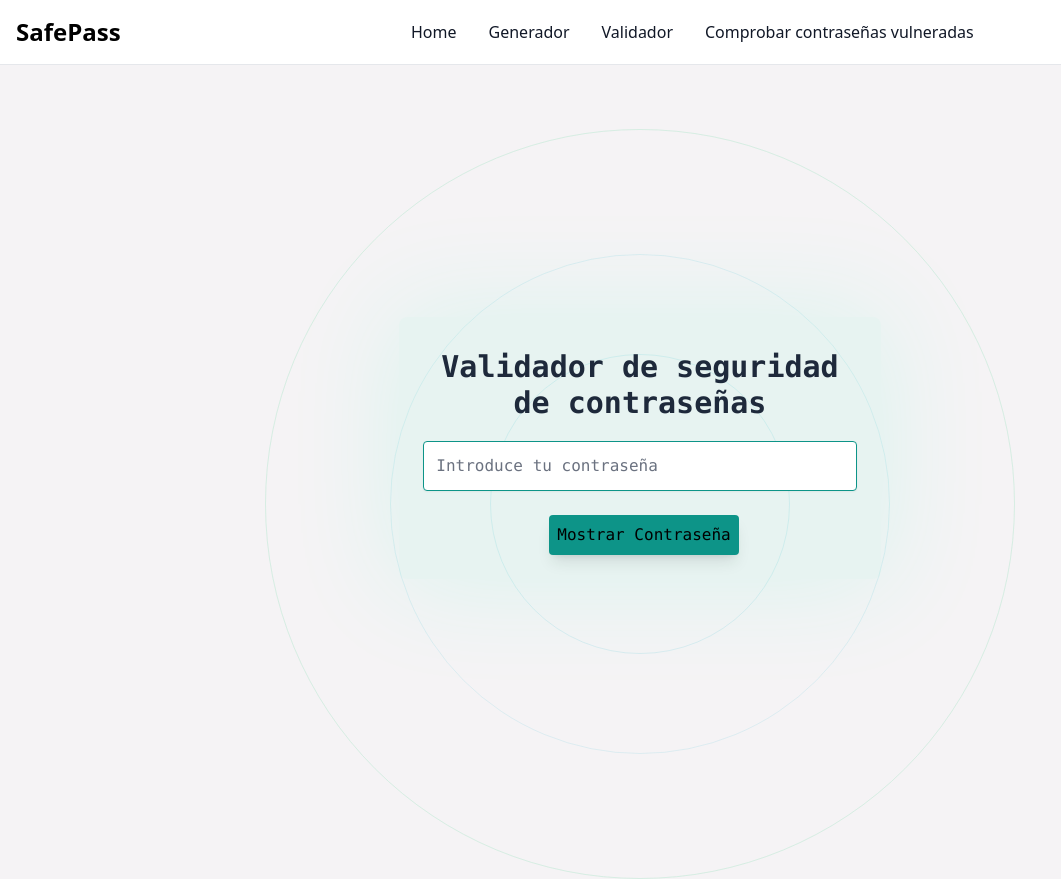
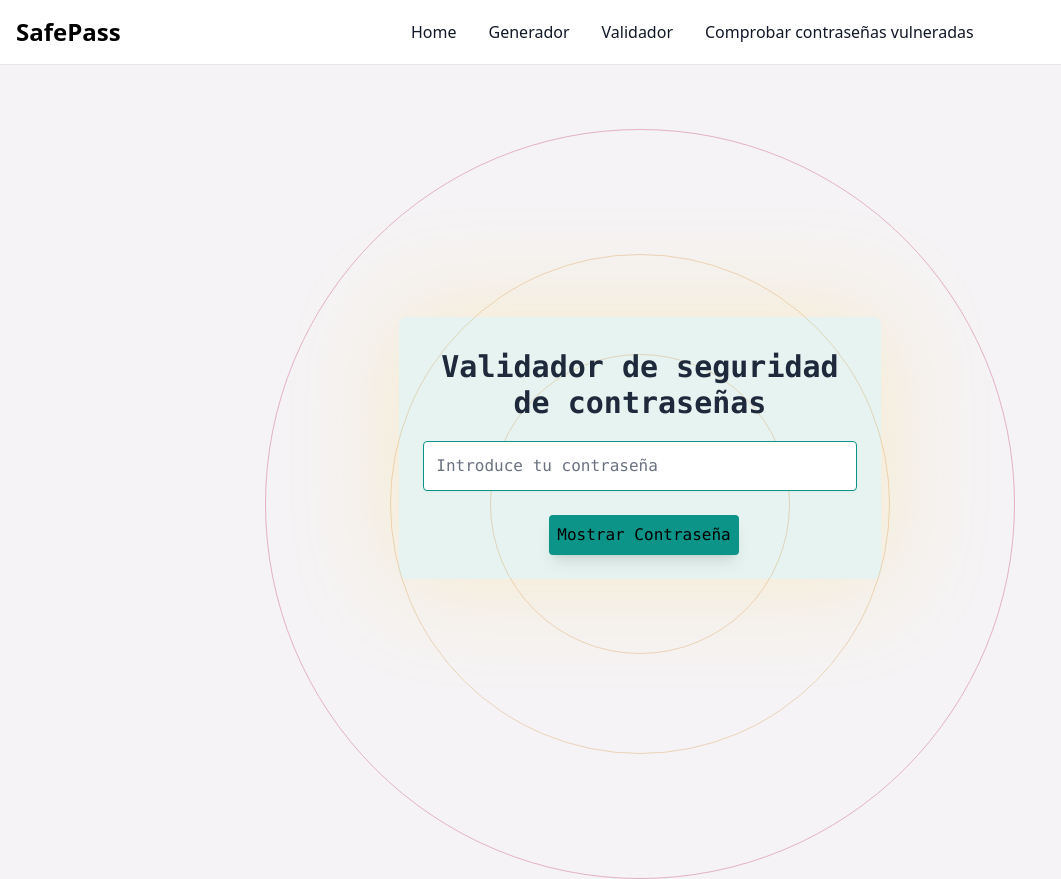
Before and after one commit to A13xMtzL/SafePassApplication, a React (Vite) app in the folder safe_pass_front/: page /validator in a window 1280 px wide. Shown: the whole page, without its empty margins (0-1061 px from the left). Built offline with nearby package versions, Linux system fonts and the light colour scheme.

Commit message:
Added custom style classes for light mode

```diff
--- a/safe_pass_front/package.json
+++ b/safe_pass_front/package.json
@@ -13,8 +13,10 @@
     "preview": "vite preview"
   },
   "dependencies": {
+    "prettier-plugin-tailwindcss": "^0.5.6",
     "react": "^18.2.0",
-    "react-dom": "^18.2.0"
+    "react-dom": "^18.2.0",
+    "react-icons": "^4.11.0"
   },
   "devDependencies": {
     "@types/react": "^18.2.15",
@@ -36,8 +38,8 @@
     "notice": "^0.0.6",
     "postcss": "^8.4.31",
     "prettier": "^3.0.3",
-    "prettier-plugin-tailwindcss": "^0.5.5",
     "react-router-dom": "^6.16.0",
+    "react-simple-typewriter": "^5.0.1",
     "tailwindcss": "^3.3.3",
     "vite": "^4.4.11"
   }
--- a/safe_pass_front/src/App.css
+++ b/safe_pass_front/src/App.css
@@ -5,11 +5,22 @@
   text-align: center;
 }
 
-.css-glow {
-  -webkit-box-shadow: 0px 0px 107px 6px rgba(45, 255, 195, 0.032);
-  -moz-box-shadow: 0px 0px 107px 6px rgba(45, 255, 195, 0.064);
-  box-shadow: 0px 0px 107px 6px rgba(45, 255, 195, 0.12);
+@media (prefers-color-scheme: dark) {
+  .css-glow {
+    -webkit-box-shadow: 0px 0px 107px 6px rgba(45, 255, 195, 0.032);
+    -moz-box-shadow: 0px 0px 107px 6px rgba(45, 255, 195, 0.064);
+    box-shadow: 0px 0px 107px 6px rgba(45, 255, 195, 0.12);
+  }
 }
+
+@media (prefers-color-scheme: light) {
+  .css-glow {
+    -webkit-box-shadow: 0px 0px 107px 6px rgba(255, 164, 45, 0.048);
+    -moz-box-shadow: 0px 0px 107px 6px rgba(255, 216, 45, 0.073);
+    box-shadow: 0px 0px 107px 6px rgba(255, 206, 45, 0.2);
+  }
+}
+
 /*
 .logo {
   height: 6em;
--- a/safe_pass_front/src/componets/BackgroundCircles.jsx
+++ b/safe_pass_front/src/componets/BackgroundCircles.jsx
@@ -17,9 +17,9 @@ export default function BackgroundCircles(props) {
       }}
       className="absolute left-0 top-0 z-[-1] flex h-full w-full items-center justify-center"
     >
-      <div className="absolute mt-52 h-[300px] w-[300px] rounded-full border border-[#47bcd128]" />
-      <div className="absolute mt-52 h-[500px] w-[500px] rounded-full border border-[#47bcd123]" />
-      <div className="absolute mt-52 h-[750px] w-[750px] animate-pulse rounded-full border border-[#66d89f97] opacity-20" />
+      <div className="absolute mt-52 h-[300px] w-[300px] rounded-full border border-[#db9c5560] dark:border-[#47bcd128]" />
+      <div className="absolute mt-52 h-[500px] w-[500px] rounded-full border border-[#db9c5560] dark:border-[#47bcd123]" />
+      <div className="absolute mt-52 h-[750px] w-[750px] animate-pulse rounded-full border border-[#c63a74] dark:border-[#66d89f97] opacity-20" />
       <div />
     </motion.div>
   )
--- a/safe_pass_front/src/index.css
+++ b/safe_pass_front/src/index.css
@@ -20,12 +20,12 @@
 @media (prefers-color-scheme: dark) {
   :root {
     background-color: #080c17;
-    }
   }
+}
 
 @media (prefers-color-scheme: light) {
   :root {
-    background-color: #F5F3F5;
+    background-color: #f5f3f5;
   }
 }
 /*
```
Also changed, not shown: 1 other file (tests, documents, lock files or other folders).
